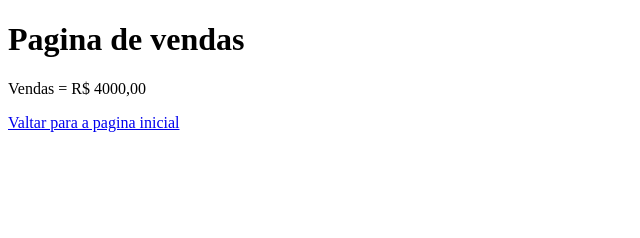
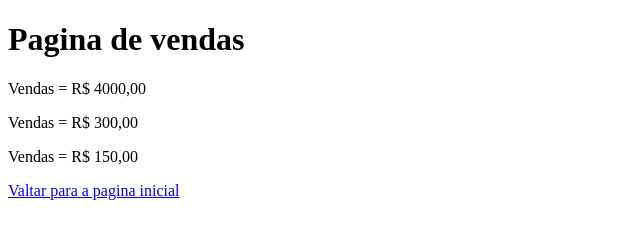
Before and after one commit to denioOliveira/aulagithub, a plain HTML site: page vendas.html in a window 1280 px wide. Shown: the whole page, without its empty margins (0-640 px from the left). Drawn offline with Linux system fonts and the light colour scheme.

Commit message:
acrescimo dos valores de vendas

```diff
--- a/vendas.html
+++ b/vendas.html
@@ -9,6 +9,8 @@
 <body>
    <h1>Pagina de vendas</h1>
    <p>Vendas = R$ 4000,00</p>
+   <p>Vendas = R$ 300,00</p>
+   <p>Vendas = R$ 150,00</p>
    <a href="index.html">Valtar para a pagina inicial</a>
 </body>
 </html>
```
